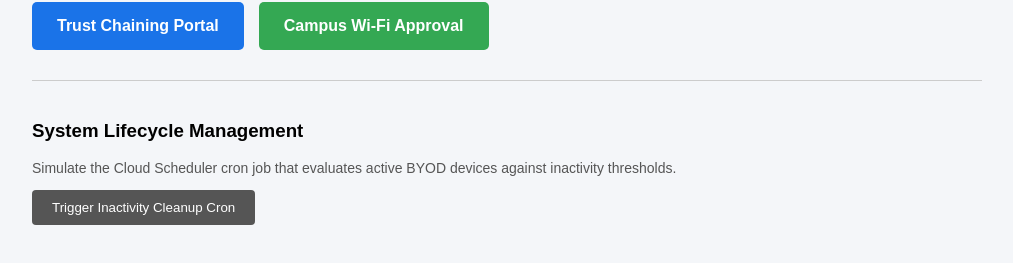
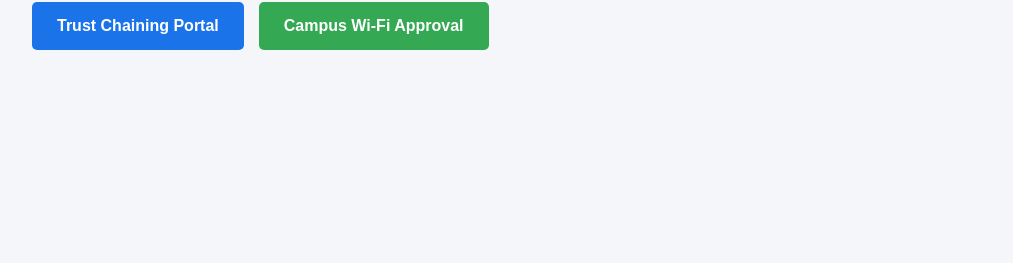
Before and after one commit to googleworkspace/devicetrustportal, a React (Create React App) app in the folder frontend/: page / in a window 1280 px wide. Shown: the part 425-688 px from the top of the page, without its empty margins (133-1146 px from the left). Built offline with nearby package versions, Linux system fonts and the light colour scheme; no server answers.

Commit message:
Completely strip manual cron simulation buttons and headers, enforcing strict background Cloud Scheduler automation
Change-Id: I3e2ec470e7b970e4afbde52e4aa6aaaf9717f838

```diff
--- a/frontend/src/pages/Dashboard.tsx
+++ b/frontend/src/pages/Dashboard.tsx
@@ -1,5 +1,5 @@
 import React, { useState, useEffect } from "react";
-import { triggerCronCleanup, getMyDevices, approveDevice, revokeDevice, checkIsAdmin, DeviceUserItem } from "../services/api";
+import { getMyDevices, approveDevice, revokeDevice, checkIsAdmin, DeviceUserItem } from "../services/api";
 import { GoogleLoginButton } from "../components/GoogleLoginButton";
 
 export const Dashboard: React.FC = () => {
@@ -43,15 +43,6 @@ export const Dashboard: React.FC = () => {
     setUserEmail(email);
     setAuthToken(token);
     setMessage(`Successfully authenticated with Google Sign-In as ${email}`);
-  };
-
-  const handleCron = async () => {
-    try {
-      const res = await triggerCronCleanup();
-      setMessage(`Cleanup successful: Revoked ${res.revoked_count} stale device(s).`);
-    } catch (e: any) {
-      setMessage(`Error: ${e.message}`);
-    }
   };
 
   const handleApprove = async (name: string) => {
@@ -213,7 +204,6 @@ export const Dashboard: React.FC = () => {
           Campus Wi-Fi Approval
         </a>
 
-        {/* Admin Config UI dynamically gated by Workspace Super Admin privileges */}
         {isAdmin && (
           <a
             href="#/admin"
@@ -223,19 +213,6 @@ export const Dashboard: React.FC = () => {
           </a>
         )}
       </section>
-
-      <section style={{ borderTop: "1px solid #ccc", paddingTop: "20px" }}>
-        <h3>System Lifecycle Management</h3>
-        <p style={{ color: "#555", fontSize: "14px" }}>
-          Simulate the Cloud Scheduler cron job that evaluates active BYOD devices against inactivity thresholds.
-        </p>
-        <button
-          onClick={handleCron}
-          style={{ padding: "10px 20px", backgroundColor: "#555", color: "white", border: "none", borderRadius: "4px", cursor: "pointer" }}
-        >
-          Trigger Inactivity Cleanup Cron
-        </button>
-      </section>
     </div>
   );
 };
--- a/frontend/src/services/api.ts
+++ b/frontend/src/services/api.ts
@@ -41,7 +41,6 @@ const getHeaders = () => {
   return headers;
 };
 
-// Helper fetch wrapper intercepting 401 Unauthorized to handle stale/expired sessions
 const fetchWithAuth = async (url: string, options: RequestInit = {}): Promise<Response> => {
   const response = await fetch(url, options);
   if (response.status === 401) {
@@ -125,17 +124,6 @@ export const networkApproval = async (
   return response.json();
 };
 
-export const triggerCronCleanup = async (): Promise<{ status: string; revoked_count: number }> => {
-  const response = await fetchWithAuth(`${API_BASE_URL}/api/cron/cleanup`, {
-    method: "POST",
-    headers: {
-      "Content-Type": "application/json",
-      "X-Mock-Cron": "true",
-    },
-  });
-  return response.json();
-};
-
 export const getMyDevices = async (): Promise<DeviceUserItem[]> => {
   const response = await fetchWithAuth(`${API_BASE_URL}/api/devices/my-devices`, {
     headers: getHeaders(),
```
Also changed, not shown: 2 other files (tests, documents, lock files or other folders).
